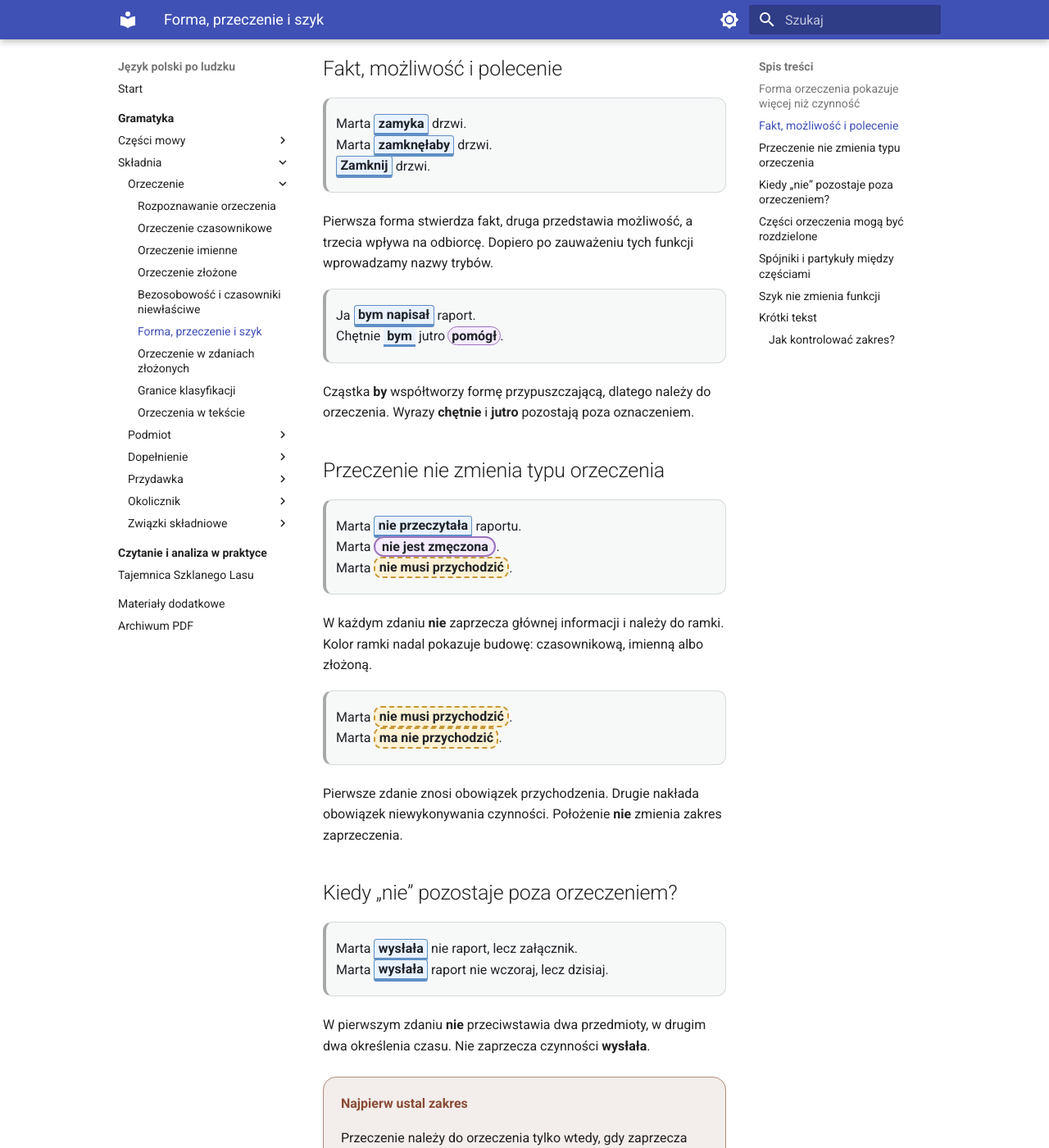
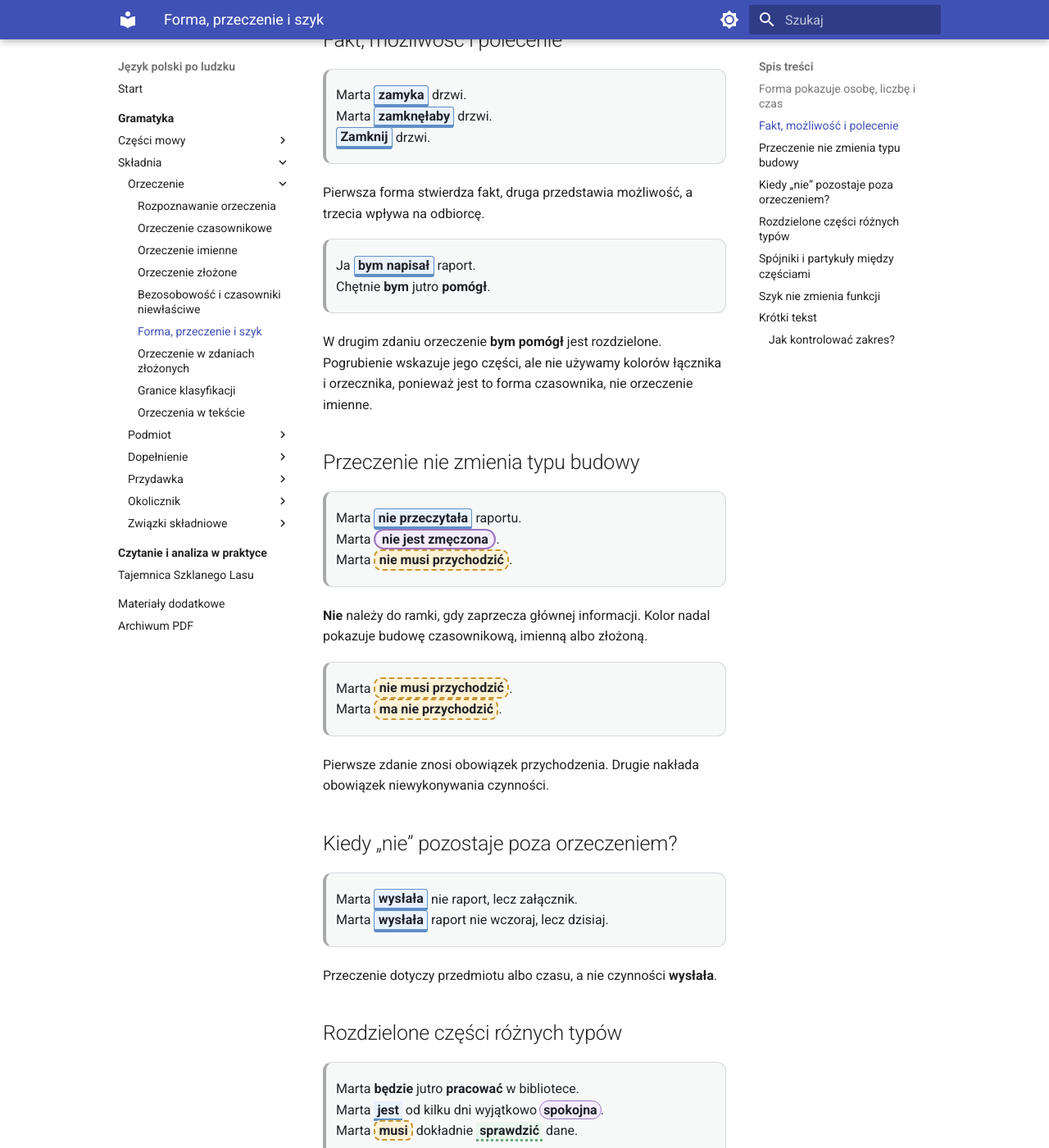
Before and after one commit to dchorazkiewicz/SP_JP, an MkDocs documentation site: the page built from docs/gramatyka/skladnia/orzeczenie/forma-przeczenie-i-szyk.md, in a window 1280 px wide and 1400 px high, scrolled down 655 px. Shown: the whole window at 82% size. Built offline with MkDocs 1.6.1 and Material for MkDocs 9.7.7, drawn with Linux system fonts in a browser that asks for light colours; some of the changed text lies outside the part shown.

Commit message:
Popraw kolory rozdzielonych form czasownika

```diff
--- a/docs/gramatyka/skladnia/orzeczenie/forma-przeczenie-i-szyk.md
+++ b/docs/gramatyka/skladnia/orzeczenie/forma-przeczenie-i-szyk.md
@@ -2,7 +2,7 @@
 
 <div class="predicate-lesson" markdown>
 
-## Forma orzeczenia pokazuje więcej niż czynność
+## Forma pokazuje osobę, liczbę i czas
 
 > <span class="predicate-mark predicate-mark--verbal">Piszę</span> raport.
 > Marta <span class="predicate-mark predicate-mark--verbal">pisze</span> raport.
@@ -14,7 +14,7 @@ Czynność jest podobna, lecz forma wskazuje inną osobę i liczbę.
 > Teraz Marta <span class="predicate-mark predicate-mark--verbal">sprawdza</span> wyniki.
 > Jutro Marta <span class="predicate-mark predicate-mark--verbal">będzie sprawdzała</span> wyniki.
 
-Formy umieszczają czynność w różnym czasie. Wyrazy **wczoraj**, **teraz** i **jutro** tylko ten czas doprecyzowują.
+Wyrazy czasu tylko doprecyzowują informację i pozostają poza ramką.
 
 ## Fakt, możliwość i polecenie
 
@@ -22,52 +22,53 @@ Formy umieszczają czynność w różnym czasie. Wyrazy **wczoraj**, **teraz** i
 > Marta <span class="predicate-mark predicate-mark--verbal">zamknęłaby</span> drzwi.
 > <span class="predicate-mark predicate-mark--verbal">Zamknij</span> drzwi.
 
-Pierwsza forma stwierdza fakt, druga przedstawia możliwość, a trzecia wpływa na odbiorcę. Dopiero po zauważeniu tych funkcji wprowadzamy nazwy trybów.
+Pierwsza forma stwierdza fakt, druga przedstawia możliwość, a trzecia wpływa na odbiorcę.
 
 > Ja <span class="predicate-mark predicate-mark--verbal">bym napisał</span> raport.
-> Chętnie <span class="predicate-part-linker">bym</span> jutro <span class="predicate-part-predicative">pomógł</span>.
+> Chętnie **bym** jutro **pomógł**.
 
-Cząstka **by** współtworzy formę przypuszczającą, dlatego należy do orzeczenia. Wyrazy **chętnie** i **jutro** pozostają poza oznaczeniem.
+W drugim zdaniu orzeczenie **bym pomógł** jest rozdzielone. Pogrubienie wskazuje jego części, ale nie używamy kolorów łącznika i orzecznika, ponieważ jest to forma czasownika, nie orzeczenie imienne.
 
-## Przeczenie nie zmienia typu orzeczenia
+## Przeczenie nie zmienia typu budowy
 
 > Marta <span class="predicate-mark predicate-mark--verbal">nie przeczytała</span> raportu.
 > Marta <span class="predicate-mark predicate-mark--nominal">nie jest zmęczona</span>.
 > Marta <span class="predicate-mark predicate-mark--compound">nie musi przychodzić</span>.
 
-W każdym zdaniu **nie** zaprzecza głównej informacji i należy do ramki. Kolor ramki nadal pokazuje budowę: czasownikową, imienną albo złożoną.
+**Nie** należy do ramki, gdy zaprzecza głównej informacji. Kolor nadal pokazuje budowę czasownikową, imienną albo złożoną.
 
 > Marta <span class="predicate-mark predicate-mark--compound">nie musi przychodzić</span>.
 > Marta <span class="predicate-mark predicate-mark--compound">ma nie przychodzić</span>.
 
-Pierwsze zdanie znosi obowiązek przychodzenia. Drugie nakłada obowiązek niewykonywania czynności. Położenie **nie** zmienia zakres zaprzeczenia.
+Pierwsze zdanie znosi obowiązek przychodzenia. Drugie nakłada obowiązek niewykonywania czynności.
 
 ## Kiedy „nie” pozostaje poza orzeczeniem?
 
 > Marta <span class="predicate-mark predicate-mark--verbal">wysłała</span> nie raport, lecz załącznik.
 > Marta <span class="predicate-mark predicate-mark--verbal">wysłała</span> raport nie wczoraj, lecz dzisiaj.
 
-W pierwszym zdaniu **nie** przeciwstawia dwa przedmioty, w drugim dwa określenia czasu. Nie zaprzecza czynności **wysłała**.
+Przeczenie dotyczy przedmiotu albo czasu, a nie czynności **wysłała**.
 
-<div class="predicate-checkpoint">
-  <div class="predicate-checkpoint__title">Najpierw ustal zakres</div>
-  <p>Przeczenie należy do orzeczenia tylko wtedy, gdy zaprzecza całej głównej informacji. Nie potrzebuje osobnego koloru ani osobnej kategorii budowy.</p>
-</div>
+## Rozdzielone części różnych typów
 
-## Części orzeczenia mogą być rozdzielone
-
-> Marta <span class="predicate-part-linker">będzie</span> jutro <span class="predicate-part-predicative">pracować</span> w bibliotece.
+> Marta **będzie** jutro **pracować** w bibliotece.
 > Marta <span class="predicate-part-linker">jest</span> od kilku dni wyjątkowo <span class="predicate-part-predicative">spokojna</span>.
 > Marta <span class="predicate-part-modal">musi</span> dokładnie <span class="predicate-part-infinitive">sprawdzić</span> dane.
 
-Orzeczeniami są **będzie pracować**, **jest spokojna** i **musi sprawdzić**. Wyrazy czasu, stopnia i sposobu pozostają poza ramkami.
+Orzeczeniami są **będzie pracować**, **jest spokojna** i **musi sprawdzić**.
+
+- Rozdzieloną formę czasownikową zaznaczamy neutralnie pogrubieniem.
+- Łącznik i orzecznik zachowują oznaczenia orzeczenia imiennego.
+- Część modalna i bezokolicznik zachowują oznaczenia orzeczenia złożonego.
+
+Wyrazy czasu, stopnia i sposobu pozostają poza oznaczeniami.
 
 ## Spójniki i partykuły między częściami
 
 > Sekretariat <span class="predicate-part-modal">musiał</span> więc <span class="predicate-part-infinitive">wysłać</span> wyjaśnienie.
 > Czy <span class="predicate-mark predicate-mark--compound">mógłbyś zamknąć</span> drzwi?
 
-**Więc** łączy zdanie z wcześniejszą przyczyną, a **czy** sygnalizuje pytanie. Żaden z tych wyrazów nie należy do orzeczenia.
+**Więc** łączy zdanie z wcześniejszą przyczyną, a **czy** sygnalizuje pytanie. Nie należą do orzeczenia.
 
 ## Szyk nie zmienia funkcji
 
@@ -83,7 +84,7 @@ Zmienia się kolejność wyrazów i nacisk informacyjny, ale orzeczeniem pozosta
   <div class="predicate-story__title">Wiadomość z sekretariatu</div>
   <div class="predicate-story__body" markdown>
 
-Sekretariat <span class="predicate-mark predicate-mark--verbal">otrzymał</span> wiadomość. Marta powiedziała, że <span class="predicate-mark predicate-mark--verbal">nie korzystała</span> poprzedniego dnia z poczty.
+Sekretariat <span class="predicate-mark predicate-mark--verbal">otrzymał</span> wiadomość. Marta powiedziała, że <span class="predicate-mark predicate-mark--verbal">nie korzystała</span> z poczty.
 
 Po sprawdzeniu systemu <span class="predicate-mark predicate-mark--verbal">okazało się</span>, że wiadomość <span class="predicate-mark predicate-mark--verbal">wysłał</span> Paweł. Sekretariat <span class="predicate-part-modal">musiał</span> więc <span class="predicate-part-infinitive">wysłać</span> wyjaśnienie. Spotkanie <span class="predicate-mark predicate-mark--compound">miało się odbyć</span> w piątek.
 
@@ -93,11 +94,11 @@ Po sprawdzeniu systemu <span class="predicate-mark predicate-mark--verbal">okaza
 <div class="predicate-summary">
 <h3>Jak kontrolować zakres?</h3>
 <ul>
-  <li>Włącz elementy tworzące osobę, liczbę, czas i tryb czasownika.</li>
-  <li>Przeczenie należy do ramki, gdy zaprzecza głównej informacji.</li>
-  <li>Kolor nadal pokazuje budowę: czasownikową, imienną albo złożoną.</li>
+  <li>Włącz elementy tworzące osobę, liczbę, czas i tryb.</li>
+  <li>Przeczenie należy do ramki tylko wtedy, gdy zaprzecza głównej informacji.</li>
+  <li>Nie używaj kolorów orzeczenia imiennego dla rozdzielonego czasu lub trybu czasownika.</li>
   <li>Spójniki, partykuły pytajne i okoliczniki pozostają poza ramką.</li>
-  <li>Zmiana szyku nie zmienia funkcji orzeczenia.</li>
+  <li>Zmiana szyku nie zmienia funkcji.</li>
 </ul>
 </div>
 
```
Also changed, not shown: other parts of docs/gramatyka/skladnia/orzeczenie/forma-przeczenie-i-szyk.md (+1 -1 lines).
